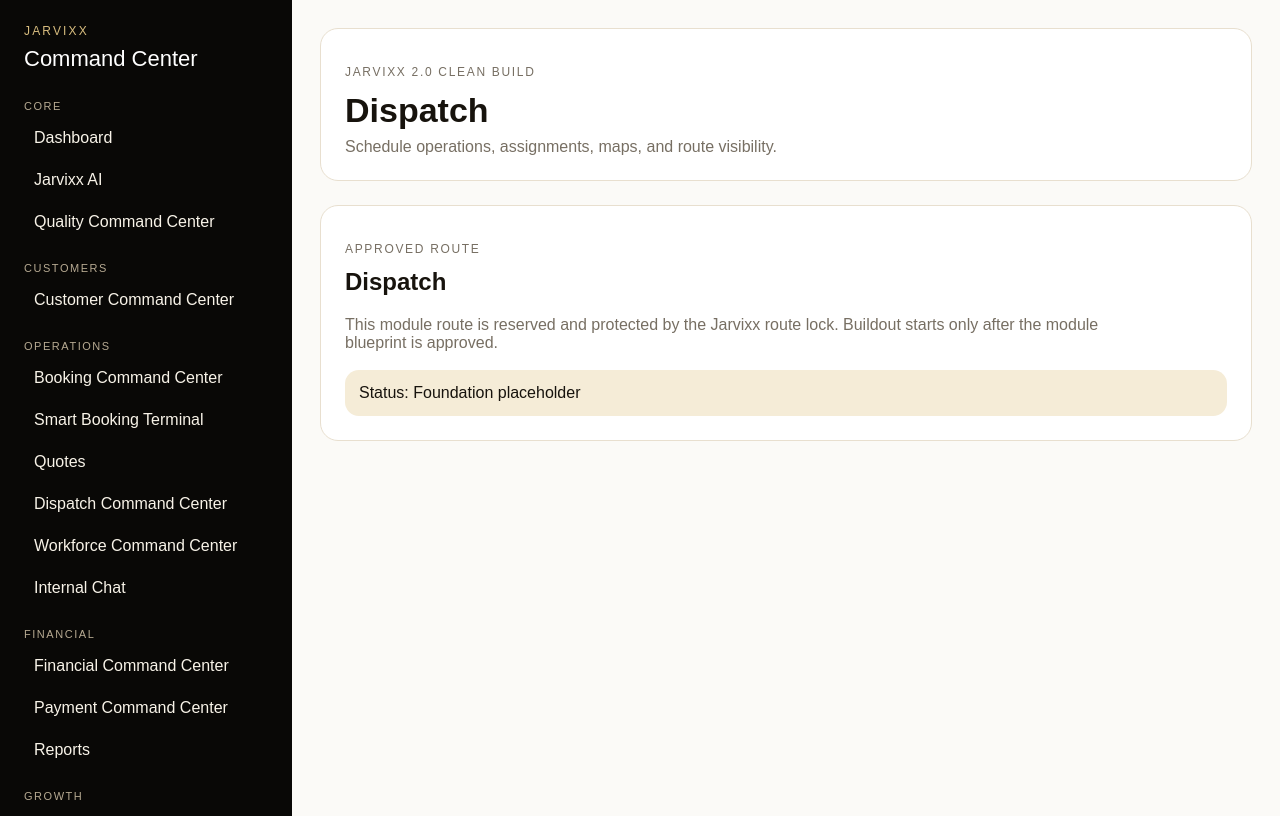
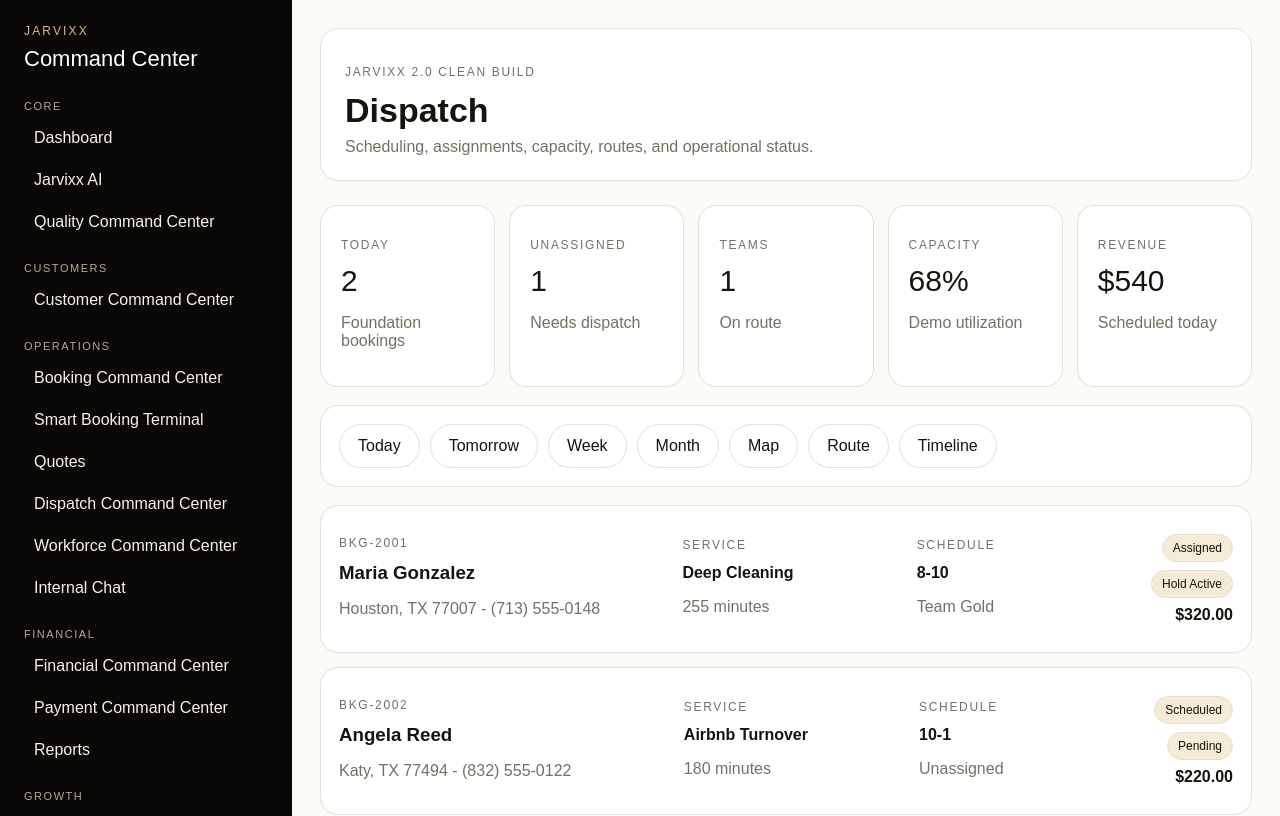
Before and after one commit to 360jarvis/JARVISV4, a Next.js app: page /app/dispatch in a window 1280 px wide. Shown: the top 816 px of the page. Built offline with nearby package versions, Linux system fonts and the light colour scheme.

Commit message:
Connect Dispatch Board to route

```diff
--- a/app/app/dispatch/page.tsx
+++ b/app/app/dispatch/page.tsx
@@ -1,6 +1,6 @@
 import AppShell from '../../../components/AppShell';
-import ModulePlaceholder from '../../../components/ModulePlaceholder';
+import DispatchBoard from '../../../components/DispatchBoard';
 
 export default function DispatchPage() {
-  return <AppShell title="Dispatch" subtitle="Schedule operations, assignments, maps, and route visibility."><ModulePlaceholder name="Dispatch" /></AppShell>;
+  return <AppShell title="Dispatch" subtitle="Scheduling, assignments, capacity, routes, and operational status."><DispatchBoard /></AppShell>;
 }
```
